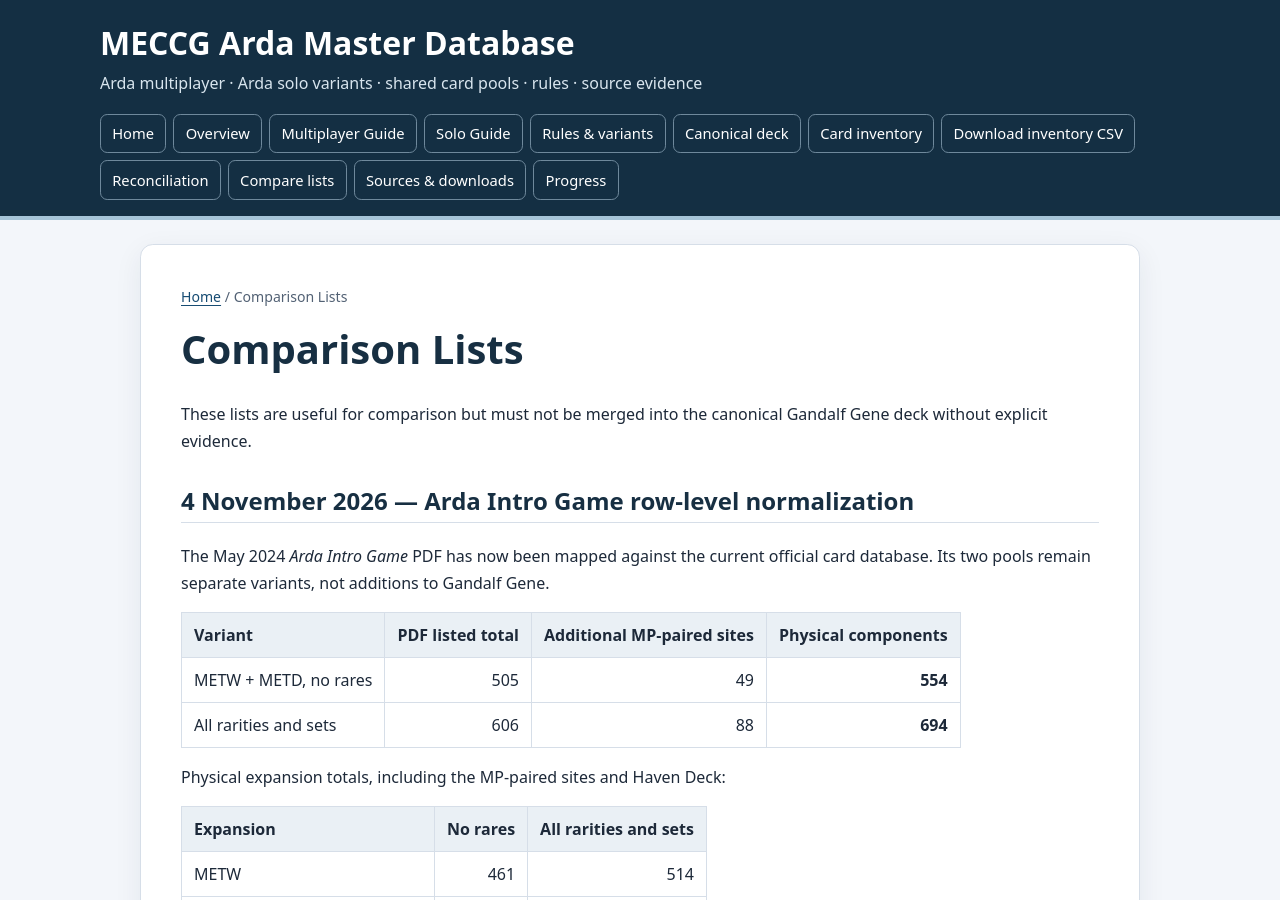
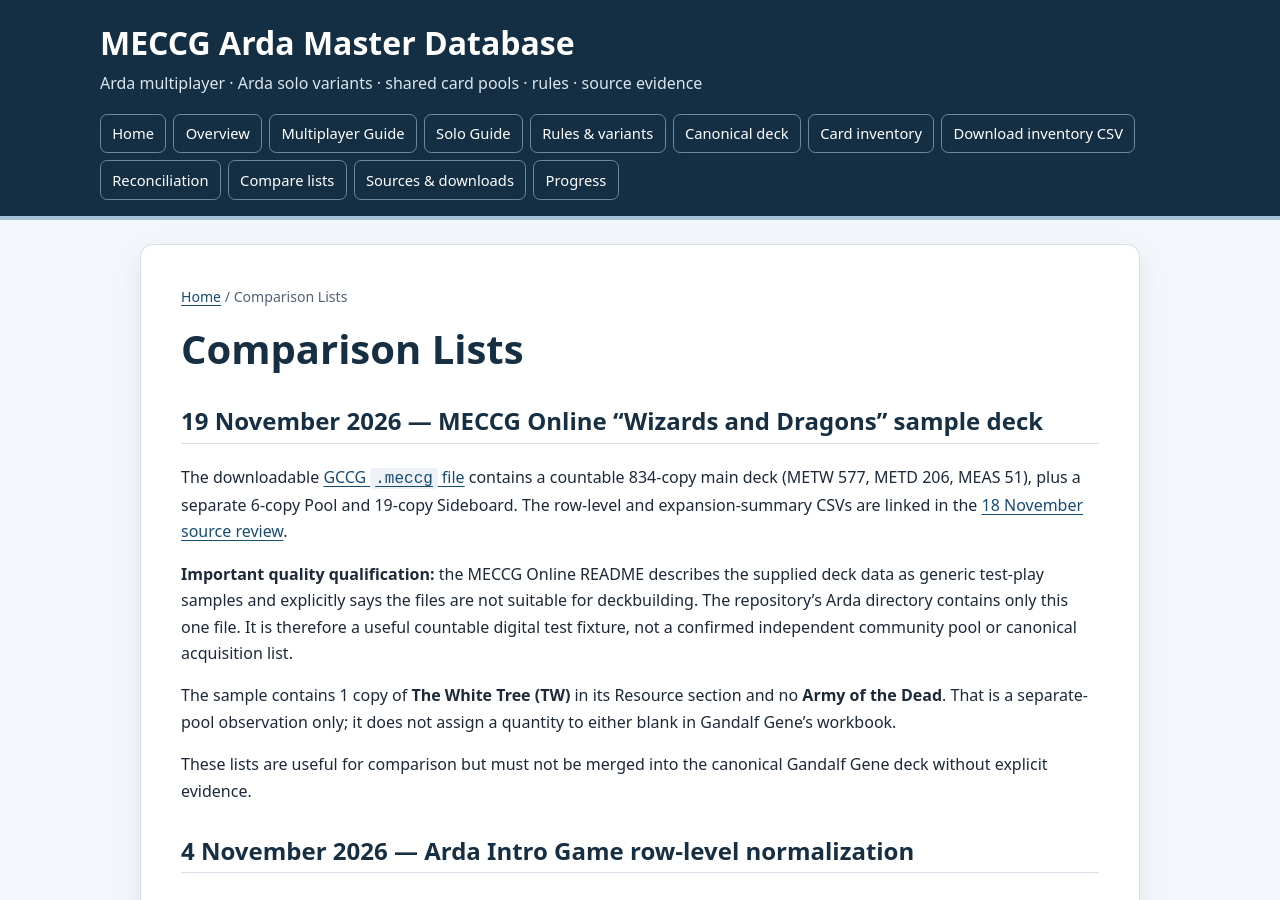
Before and after one commit to JamSpot/meccg-arda-master-database, a Jekyll site: the page built from docs/comparison-lists.md, in a window 1280 px wide and 900 px high. Built offline with Jekyll 4.4.1, drawn with Linux system fonts in a browser that asks for light colours; our own code applies the rules of GitHub Pages for plain Markdown files.

Commit message:
Add source-quality qualification to Arda comparison lists

```diff
--- a/docs/comparison-lists.md
+++ b/docs/comparison-lists.md
@@ -1,4 +1,14 @@
 # Comparison Lists
+
+## 19 November 2026 — MECCG Online “Wizards and Dragons” sample deck
+
+The downloadable [GCCG `.meccg` file](https://raw.githubusercontent.com/Heinrich-Barth/meccg-online/main/public/decks/Arda/Wizards%20and%20Dragons.meccg) contains a countable 834-copy main deck (METW 577, METD 206, MEAS 51), plus a separate 6-copy Pool and 19-copy Sideboard. The row-level and expansion-summary CSVs are linked in the [18 November source review](wizards-and-dragons-arda-source-review-2026-11-18.html).
+
+**Important quality qualification:** the MECCG Online README describes the supplied deck data as generic test-play samples and explicitly says the files are not suitable for deckbuilding. The repository's Arda directory contains only this one file. It is therefore a useful countable digital test fixture, not a confirmed independent community pool or canonical acquisition list.
+
+The sample contains 1 copy of **The White Tree (TW)** in its Resource section and no **Army of the Dead**. That is a separate-pool observation only; it does not assign a quantity to either blank in Gandalf Gene's workbook.
+
+
 
 These lists are useful for comparison but must not be merged into the canonical Gandalf Gene deck without explicit evidence.
 
```
